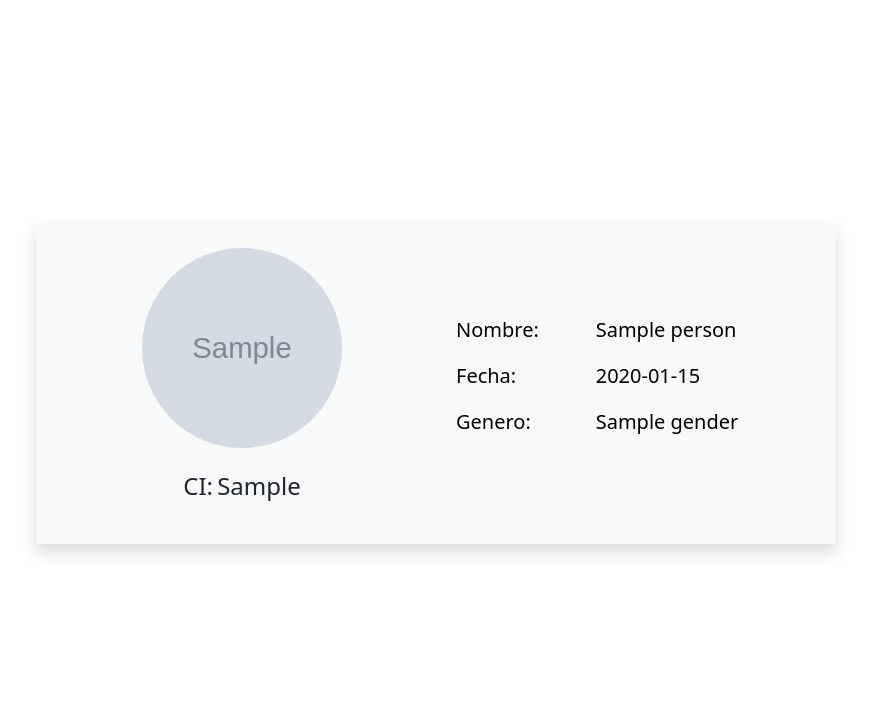
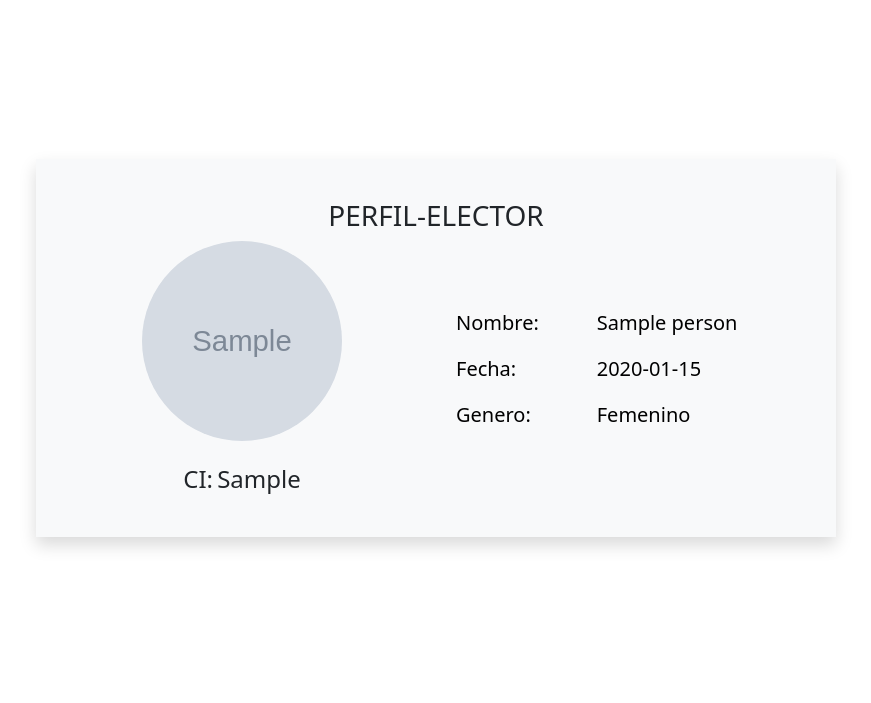
Before and after one commit to var0rjox/election-sistem, a Flask app: template templates/voter-profile.html in a window 1280 px wide. Shown: the top 703 px of the page, without its empty margins (204-1075 px from the left). Run offline with Flask 3, Linux system fonts and the light colour scheme; the template is opened without the code that fills it: most values are stand-ins (such as "Sample title", 1, 10 or a date in 2020); grey boxes marked "Sample" are stand-in pictures; some libraries are stand-ins or nearby versions.

Commit message:
electoral committee profile view

```diff
--- /dev/null
+++ b/templates/_profiles-macro.html
@@ -0,0 +1,89 @@
+{% macro profiles(person, title) %}
+
+<style>
+    .avatar {
+        width: 200px;
+        height: 200px;
+        border-radius: 50%;
+    }
+    .background{
+        height: 71vh;
+        margin: 5%;
+    }
+</style>
+{% if person.type == 'committee'%}
+<div class="container d-flex justify-content-end me-1">
+    <a href="{{url_for('electoral_committee.logout')}}" class="btn btn-lg mt-3 btn-outline-danger" style="max-width: 155px;">Cerrar Sesión</a>
+</div>
+{% endif %}
+<div class="background d-flex flex-column justify-content-center align-items-center">
+    <div class="container my-4 p-4 m-4 bg-light w-100 shadow" style="max-width: 800px;">
+        <div class = "row text-center mt-3">
+            <h1 class="lead fs-3 text-uppercase fw-medium">{{ title }}</h1>
+        </div>
+        <div class="row align-items-center">
+            <!-- Columna izquierda con la imagen y CI -->
+            <article class="col-6 d-flex justify-content-center flex-column text-center h-100">
+                <figure>
+                    <img src="{{ person.photo }}" class="avatar" alt="image-elector">
+                </figure>
+                <div class="mt-1">
+                    <p>
+                        <span class="lead fs-4">CI:</span>
+                        <span class="lead fs-4">{{ person.ci }}</span>
+                    </p>
+                </div>
+            </article>
+            <!-- Columna derecha con la información de la persona -->
+            <div class="col-6 d-flex justify-content-center h-100">
+                <table class="table table-borderless table-light">
+                    <tr>
+                        <td class="lead fs-5">Nombre:</td>
+                        <td class="lead fs-5">{{ person.name }}</td>
+                    </tr>
+                    <tr>
+                        <td class="lead fs-5">Fecha:</td>
+                        <td class="lead fs-5">{{ person.birthdate }}</td>
+                    </tr>
+                    {% if person.type == 'voter' %}
+                    <tr>
+                        <td class="lead fs-5">Estado:</td>
+                        {% if person.is_enabled %}
+                            <td class="text-success lead fs-5">Habilitado</td>
+                        {% else %}
+                            <td class="text-danger lead fs-5">Inhabilitado</td>
+                        {% endif %}
+                    </tr>
+                    {% endif %}
+                    <tr>
+                        <td class="lead fs-5">Genero:</td>
+                        {% if person.gender == 'M'%}
+                        <td class="lead fs-5">Masculino</td>
+                        {% else %}
+                        <td class="lead fs-5">Femenino</td>
+                        {% endif %}
+                    </tr>
+                </table>
+            </div>
+
+        <!-- Fila para el botón de Emitir Voto -->
+        </div>
+    </div>
+    {% if person.type == 'voter' %}
+        {% if person.is_enabled %}
+        <div class="row d-flex">
+            <a href="{{url_for('send_vote.vote')}}" class="btn btn-lg btn-primary mt-3" style="max-width: 500px;">Emitir Voto</a>
+        </div>
+        {% else %}
+        <div class="row d-flex justify-content-center">
+            <a href="{{url_for('home.voter_logout')}}" class="btn btn-lg btn-primary mt-3" style="max-width: 600px;">Cerrar Sesión</a>
+        </div>
+        {% endif %}
+    {% elif person.type == 'committee' %}
+    <div class="row d-flex justify-content-center">
+        <a href="{{url_for('election_results.index')}}" class="btn btn-lg btn-primary mt-3" style="max-width: 500px;">Ver Resultados</a>
+    </div>
+    {% endif %}
+</div>
+
+{% endmacro %}
--- a/templates/committee-profile.html
+++ b/templates/committee-profile.html
@@ -1,9 +1,9 @@
 {% extends 'base.html' %}
-{% import "profile.html" as profile %}
+{% import "_profiles-macro.html" as profile %}
 {% block title %}Comite Electoral{% endblock %}
 
 {% block content %}
 
-{{ profile.nombreMacro(person) }}
+{{ profile.profiles(person, 'Perfil-Comite') }}
 
 {% endblock %}
--- a/templates/voter-profile.html
+++ b/templates/voter-profile.html
@@ -1,8 +1,8 @@
 {% extends "base.html"%}
-{% import "profile.html" as profile %}
+{% import "_profiles-macro.html" as profile %}
 {% block title %}Perfil-Elector{% endblock %}
 {% block content %}
 
-{{ profile.nombreMacro(person) }}
+{{ profile.profiles(person, 'Perfil-Elector') }}
 
 {% endblock %}
```
